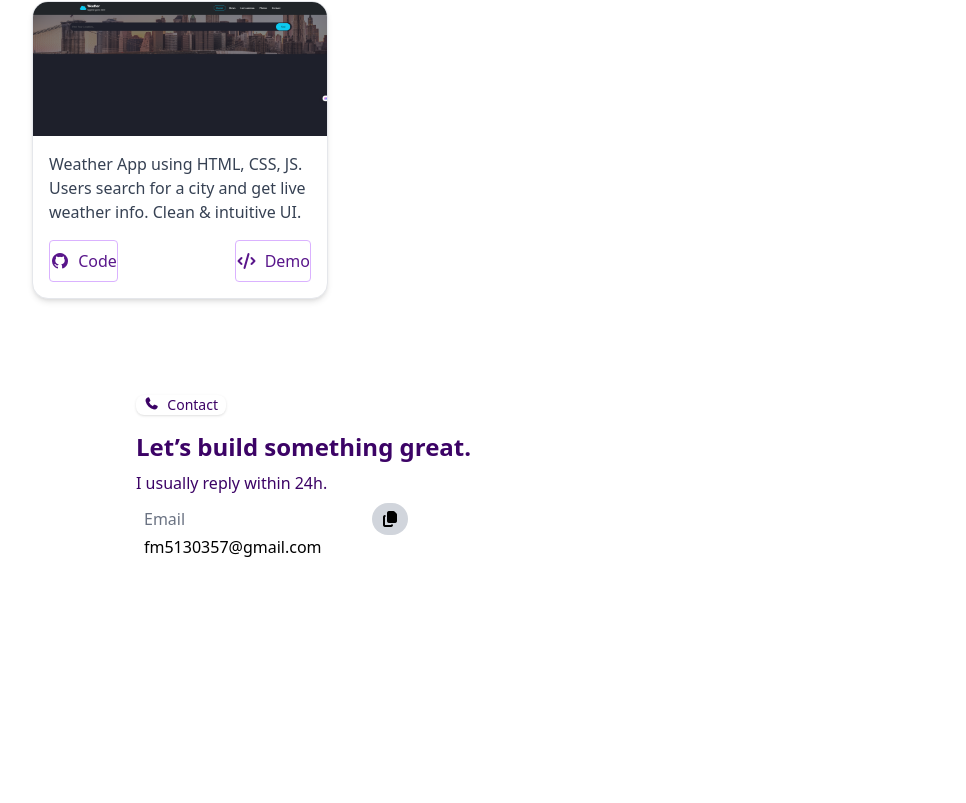
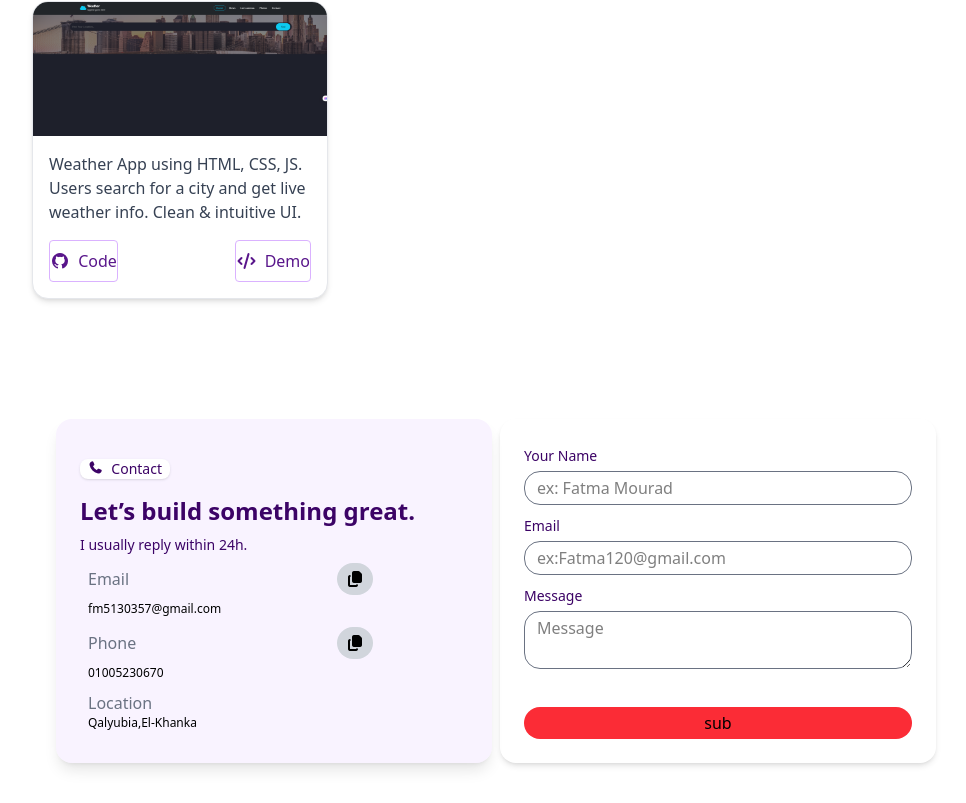
Before and after one commit to fatmamorad/Portfolio, a React (Vite) app: page / in a window 1280 px wide. Shown: the part 2329-3132 px from the top of the page, without its empty margins (144-1110 px from the left). Before the commit the page ends 2896 px from the top, so only its background shows below. Built offline with nearby package versions, Linux system fonts and the light colour scheme.

Commit message:
last update

```diff
--- a/package.json
+++ b/package.json
@@ -16,15 +16,19 @@
     "@fortawesome/free-regular-svg-icons": "^7.1.0",
     "@fortawesome/free-solid-svg-icons": "^7.1.0",
     "@fortawesome/react-fontawesome": "^3.1.0",
+    "@hookform/resolvers": "^5.2.2",
     "@tailwindcss/vite": "^4.1.14",
     "flowbite": "^3.1.2",
+    "formik": "^2.4.6",
     "framer-motion": "^12.23.24",
     "react": "^18.3.1",
     "react-dom": "^18.3.1",
+    "react-hook-form": "^7.65.0",
     "react-intersection-observer": "^9.16.0",
     "react-router-dom": "^7.9.4",
     "tailwindcss": "^4.1.14",
-    "typed.js": "^2.1.0"
+    "typed.js": "^2.1.0",
+    "zod": "^4.1.12"
   },
   "devDependencies": {
     "@eslint/js": "^9.17.0",
--- a/src/Components/AbouMe/AbouMe.jsx
+++ b/src/Components/AbouMe/AbouMe.jsx
@@ -3,7 +3,7 @@ import { motion } from 'framer-motion'
 import { useInView } from 'react-intersection-observer'
 
 function AbouMe() {
-    const skills=["HTML","CSS","JS","BootStarp","TypeScript","Next.js","ShadCN UI","React.js","Tailwind CSS","GitHub"]
+  const skills=["HTML","CSS","JS","BootStarp","TypeScript","Next.js","ShadCN UI","React.js","Tailwind CSS","GitHub"]
 
   const { ref, inView } = useInView({
     triggerOnce:true,
--- a/src/Components/ContactMe/ContactMe.jsx
+++ b/src/Components/ContactMe/ContactMe.jsx
@@ -1,30 +1,58 @@
 import { fas } from '@fortawesome/free-solid-svg-icons'
+import { useFormik } from 'formik'
 import React, { useState } from 'react'
+import { useForm } from 'react-hook-form'
+import{z} from 'zod'
 
+import { zodResolver } from '@hookform/resolvers/zod';
 function ContactMe() {
     const [Email,setEmail]=useState(false)
+    const [Phone,setPhone]=useState(false)
+    const scheme=z.object({
+    name:z.string().nonempty("Name is required").min(3,"Name must be at least 3 characters"),
+    email:z.email().nonempty("Email is required").regex(/^[^\s@]+@[^\s@]+\.[^\s@]+$/,"Please enter valid email"),
+    message:z.string().nonempty("Message is required"),
+   })
     function copyEmail(email){
-       setEmail(true)
        navigator.clipboard.writeText(email).then(()=>{
            setEmail(true)
            setTimeout(()=>setEmail(false),2000)
        })
     }
+    const {register,handleSubmit,formState:{errors}}=useForm({
+    defaultValues:{
+    "name": "",
+    "email":"",
+    "message":"",
+    },
+    resolver:zodResolver(scheme)
+   })
+    function copyPhone(email){
+
+       navigator.clipboard.writeText(email).then(()=>{
+           setPhone(true)
+           setTimeout(()=>setPhone(false),2000)
+       })
+    }
+    function sendMail(values){
+        console.log(120,values)
+
+    }
         return (
         <>
-          <div className='w-3/4 mx-auto '>
-            <div className='grid grid-cols-12'>
-                <div className='col-span-6'>
+
+            <div className='grid p-10 grid-cols-12 gap-2 my'>
+                <div className='md:col-span-6 col-span-12 p-6 bg-purple-200/30 backdrop-blur-2xl shadow-lg rounded-2xl'>
                        <div class="text-sm font-normal text-purple-950 flex items-center w-fit px-2  my-4   bg-white rounded-lg shadow-sm ">
 
                   <i className='fa fa-phone fa-sm me-2'></i>  Contact
 
 
                 </div>
-                <p className='text-purple-950 text-2xl font-bold'>Let’s build something great.</p>
-                <p className='text-purple-950 my-2'>I usually reply within 24h.</p>
+                <p className='text-purple-950 md:text-2xl text-sm font-bold'>Let’s build something great.</p>
+                <p className='text-purple-950 my-2 md:text-sm text-xs'>I usually reply within 24h.</p>
                 <div className='my-2 ms-2'>
-                    <div className='flex  items-center justify-between w-3/4'>
+                    <div className='flex  items-center justify-between w-full md:w-3/4'>
                         <p className='text-s text-gray-500'>Email</p>
                         {
                             Email?
@@ -33,14 +61,49 @@ function ContactMe() {
                         }
 
                     </div>
-                   <input  type='text' value="fm5130357@gmail.com" readOnly disabled></input>
+                   <input  type='text' className=' text-xs md:text-mds' value="fm5130357@gmail.com" readOnly disabled></input>
+                </div>
+                 <div className='my-2 ms-2'>
+                    <div className='flex  w-full md:w-3/4 items-center justify-between'>
+                        <p className='text-s text-gray-500'>Phone</p>
+                        {
+                            Phone?
+                            <p className='text-s bg-gray-300 rounded-2xl  px-2 py-1'>!Copied</p>:
+                            <p  onClick={()=>copyPhone("01005230670")} className='text-s bg-gray-300 rounded-2xl  px-2 py-1'><i className='fa fa-copy'></i></p>
+                        }
+
+                    </div>
+                   <input  type='text'className=' text-xs md:text-mds'  value="01005230670" readOnly disabled></input>
+                </div>
+                 <div className='my-2 ms-2'>
+
+                        <p className='text-s text-gray-500'>Location</p>
+                        <p className=' text-xs md:text-md'>Qalyubia,El-Khanka</p>
+
                 </div>
                 </div>
-                <div className='col-span-6'>
+                    <div className='md:col-span-6 p-6 col-span-12   shadow-md rounded-2xl '>
+                         <form onSubmit={handleSubmit(sendMail)}>
+                            <div>
+                               <label htmlFor='name' className='text-sm text-purple-950'>Your Name</label>
+                               <input id="name"  name='name' type="text" {...register('name')} placeholder='ex: Fatma Mourad' className='w-full py-1 px-3 border-1 mt-1 border-gray-500 rounded-2xl'></input>
 
+                            </div>
+                              <div className='my-2'>
+                               <label htmlFor='email' className='text-sm text-purple-950'>Email</label>
+                               <input id="email"  name='email' type="text" {...register('email')} placeholder='ex:Fatma120@gmail.com' className='w-full py-1 px-3 border-1 mt-1 border-gray-500 rounded-2xl'></input>
+                            </div>
+
+                            <div className='my-2'>
+                               <label htmlFor='message' className='text-sm text-purple-950'>Message</label>
+                               <textarea id="message"  name='message' type="text" {...register('message')} placeholder='Message' className='w-full py-1 px-3 border-1 mt-1 border-gray-500 rounded-2xl'></textarea>
+                            </div>
+                              <input  name='message' type="text" {...register('message')} className=''></input>
+                              <button type='submit' className='p-1 bg-red-500 w-full rounded-2xl'>sub</button>
+                         </form>
                 </div>
             </div>
-          </div>
+
         </>
     )
 }
```
Also changed, not shown: 1 other file (tests, documents, lock files or other folders).
